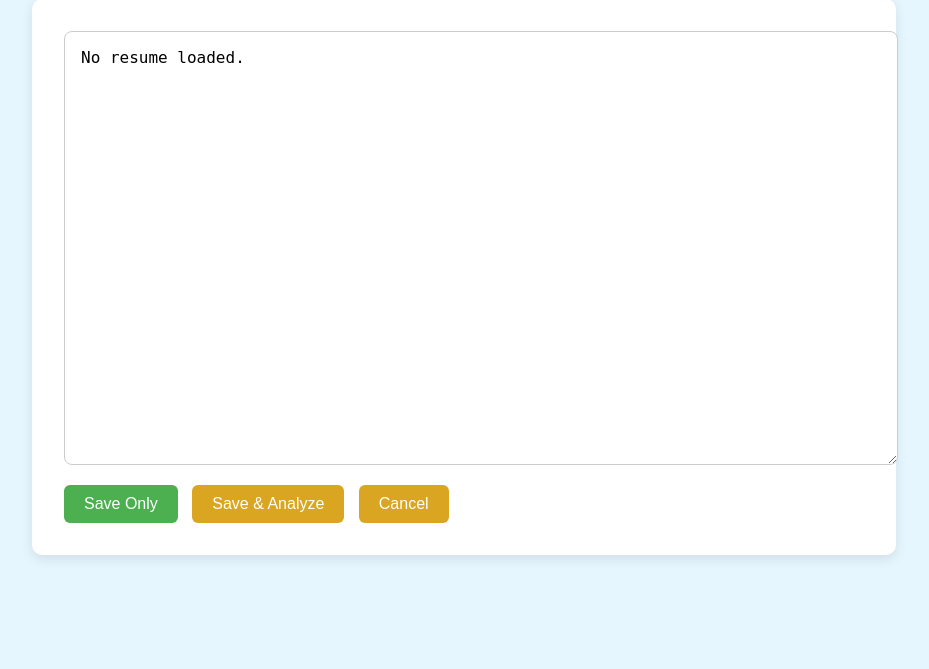
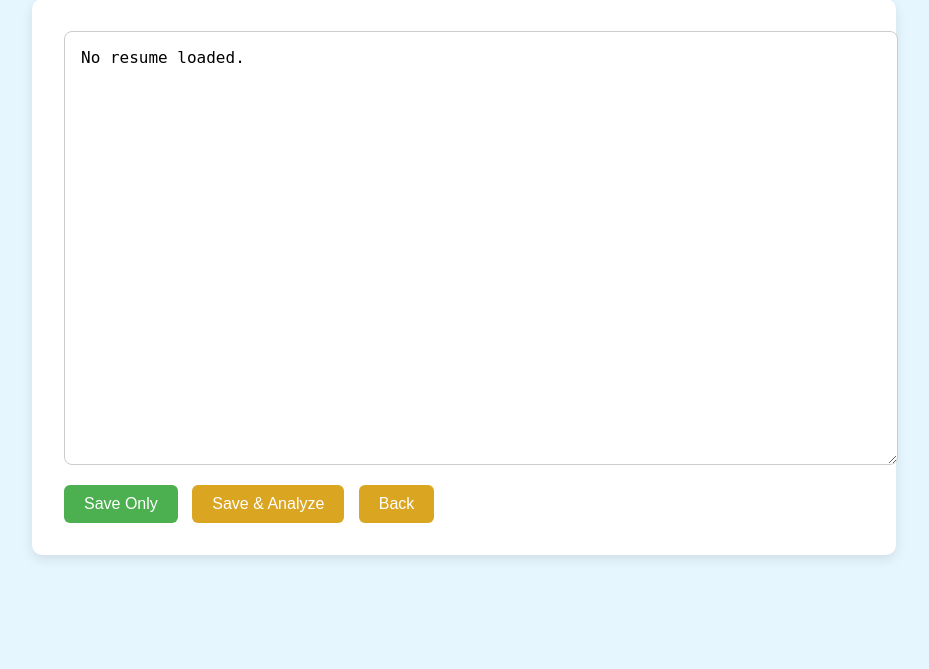
Before and after one commit to heleeon/BeachHacks8, a Flask app: page /edit-resume in a window 1280 px wide. Shown: the part 131-800 px from the top of the page, without its empty margins (176-1105 px from the left). Run offline with Flask 3, Linux system fonts and the light colour scheme.

Commit message:
Update edit_resume.html

```diff
--- a/backend/templates/edit_resume.html
+++ b/backend/templates/edit_resume.html
@@ -71,7 +71,7 @@
         <br>
         <button type="submit" name="action" value="save">Save Only</button>
         <button type="submit" name="action" value="save_analyze" class="back-button">Save & Analyze</button>
-        <button type="button" class="back-button" onclick="window.location.href='/'">Cancel</button>
+        <button type="button" class="back-button" onclick="window.location.href='http://localhost:5173'">Back</button>
     </form>
 </body>
 </html>
```
